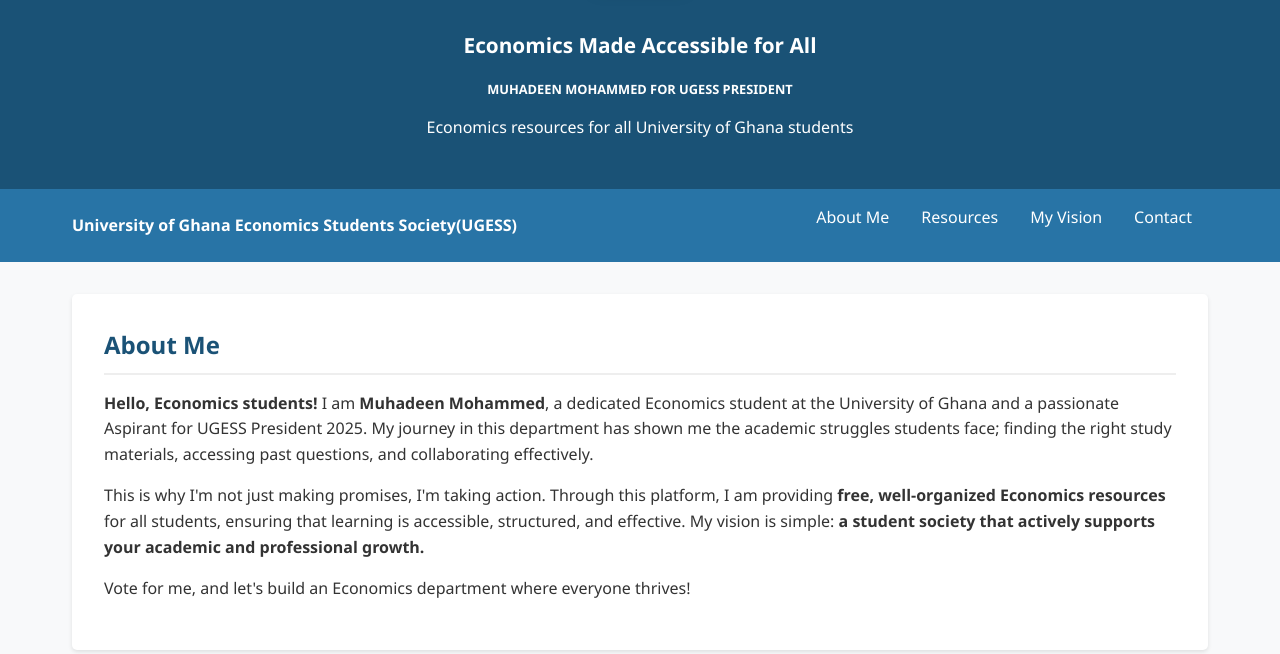
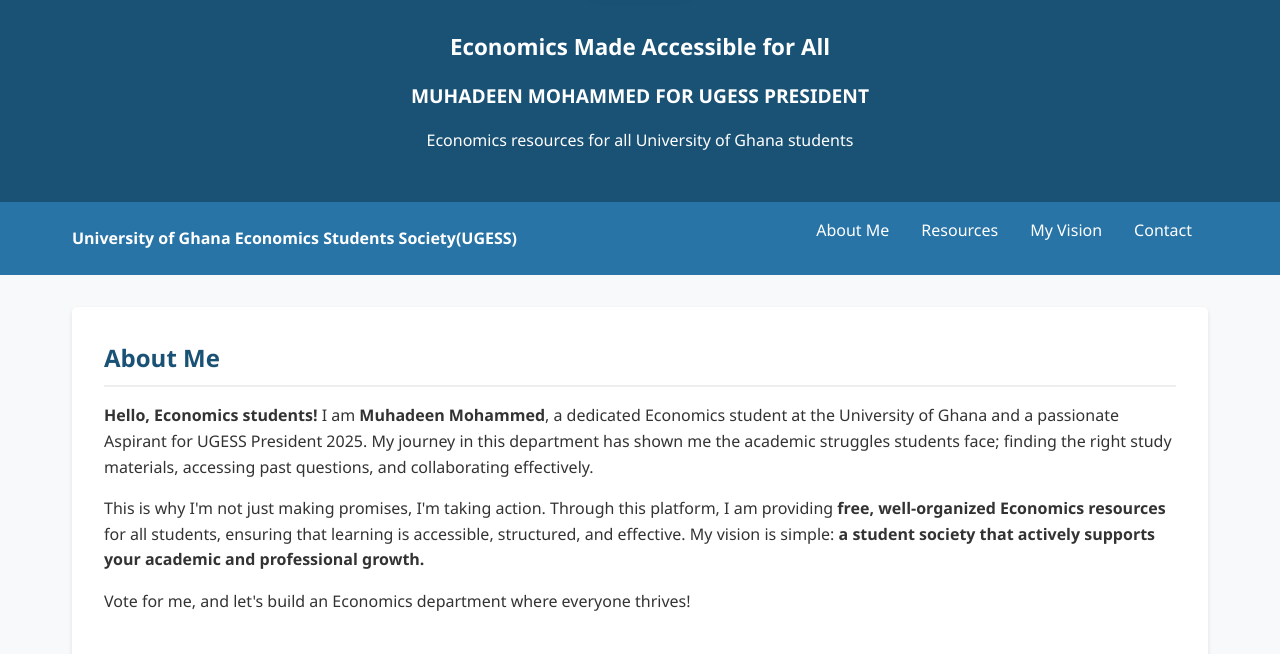
Before and after one commit to Muhadeen/UGESS-ACADEMIC-RESOURCE-HUB-MUHADEEN, a plain HTML site: page index.html in a window 1280 px wide. Shown: the part 146-800 px from the top of the page. Drawn offline with Linux system fonts and the light colour scheme.

Commit message:
Update index.html

```diff
--- a/index.html
+++ b/index.html
@@ -202,8 +202,8 @@
 </div>
     </div>
         <div class="header-content">
-    <h1 class="site-title" style="font-size: 1.3rem;">Economics Made Accessible for All</h1>
-    <h1 class="site-title" style="font-size: 0.8rem;">MUHADEEN MOHAMMED FOR UGESS PRESIDENT</h1>
+    <h1 class="site-title" style="font-size: 1.4rem;">Economics Made Accessible for All</h1>
+    <h1 class="site-title" style="font-size: 1.2rem;">MUHADEEN MOHAMMED FOR UGESS PRESIDENT</h1>
     <p class="tagline" style="font-size: 1rem;">Economics resources for all University of Ghana students</p>
 </div>
     </header>
```
